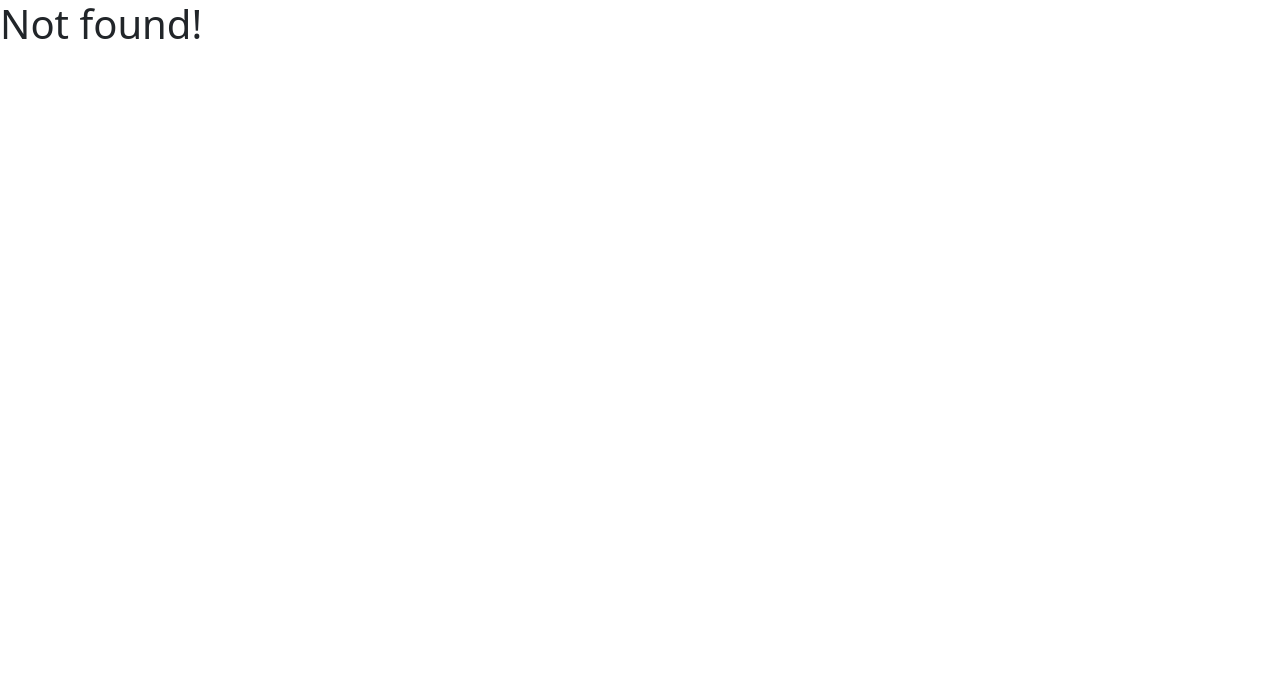
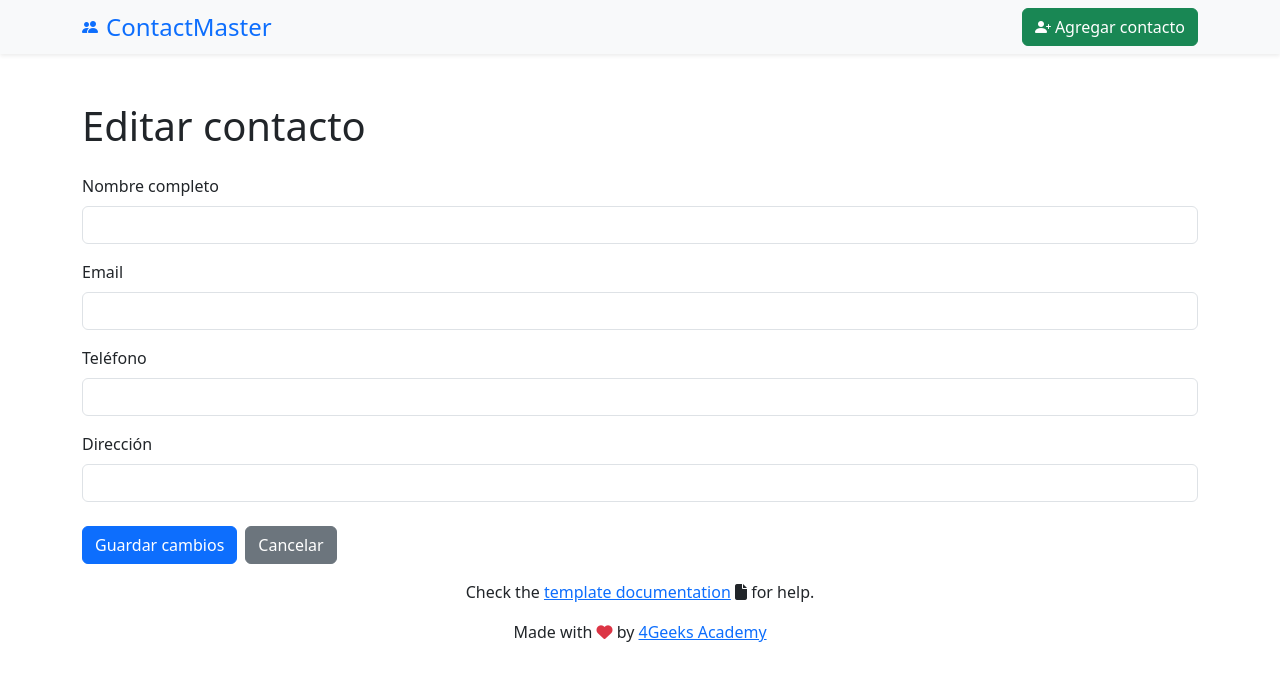
Before and after one commit to 4GeeksAcademy/Contactlist-React-Context-Crys, a React (Vite) app: page /contacts/edit/1 in a window 1280 px wide. Before the commit this address had no page. Shown: the top 680 px of the page. Built offline with nearby package versions, Linux system fonts and the light colour scheme; no server answers.

Commit message:
pendiente corregir 404

```diff
--- a/src/components/ContactCard.jsx
+++ b/src/components/ContactCard.jsx
@@ -3,7 +3,7 @@
 import { useState } from "react";
 import PropTypes from "prop-types";
 import { Modal, Button } from "react-bootstrap"; // Modal y Button para warning
-import  useGlobalReducer from "../hooks/useGlobalReducer";
+import useGlobalReducer from "../hooks/useGlobalReducer";
 import { deleteContact } from "../service/contacts"; // función de servicio API
 
 export const ContactCard = ({ contact }) => {
@@ -65,7 +65,9 @@ export const ContactCard = ({ contact }) => {
 
                 {/* --- Botones a la derecha (editar y eliminar) --- */}
                 <div className="contact-actions d-flex flex-column ms-3">
-                    <button className="btn btn-sm btn-warning mb-2" title="Editar">
+                    <button className="btn btn-sm btn-warning mb-2" title="Editar"
+                    onClick={() => navigate(`/contacts/edit/${contact.id}`)}
+                    >
                         <i className="bi bi-pencil-fill"></i>
                     </button>
                     <button
--- /dev/null
+++ b/src/pages/EditContact.jsx
@@ -0,0 +1,157 @@
+// pages/EditContact.jsx
+import { useState, useEffect } from "react";
+import { useNavigate, useParams } from "react-router-dom";
+import useGlobalReducer from "../hooks/useGlobalReducer";
+import { updateContact } from "../service/contacts";
+import { getContacts } from "../service/contacts"; // para obtener el contacto actual si no lo tenemos en store
+
+export const EditContact = () => {
+  const navigate = useNavigate();
+  const { store, dispatch } = useGlobalReducer();
+  const { contacts } = store;
+
+  const { theId } = useParams(); // ID del contacto a editar
+
+  // 1️⃣ Estado del formulario
+  const [formData, setFormData] = useState({
+    name: "",
+    email: "",
+    phone: "",
+    address: ""
+  });
+
+  const [loading, setLoading] = useState(true); // estado local para cargar datos
+
+  // 2️⃣ Cargar datos del contacto
+  useEffect(() => {
+    const contact = contacts.find(c => c.id === parseInt(theId));
+
+    if (contact) {
+      setFormData({
+        name: contact.name,
+        email: contact.email,
+        phone: contact.phone,
+        address: contact.address
+      });
+      setLoading(false);
+    } else {
+      // Si no está en store, buscar en API
+      getContacts()
+        .then(allContacts => {
+          const c = allContacts.find(c => c.id === parseInt(theId));
+          if (c) {
+            setFormData({
+              name: c.name,
+              email: c.email,
+              phone: c.phone,
+              address: c.address
+            });
+          }
+          setLoading(false);
+        })
+        .catch(err => {
+          dispatch({ type: "SET_ERROR", payload: err.message });
+          setLoading(false);
+        });
+    }
+  }, [theId, contacts, dispatch]);
+
+  // 3️⃣ Manejo de inputs
+  const handleChange = (e) => {
+    setFormData({
+      ...formData,
+      [e.target.name]: e.target.value
+    });
+  };
+
+  // 4️⃣ Envío del formulario
+  const handleSubmit = async (e) => {
+    e.preventDefault();
+
+    if (!formData.name || !formData.email) {
+      alert("Nombre y email son obligatorios");
+      return;
+    }
+
+    try {
+      dispatch({ type: "SET_LOADING" });
+
+      const updated = await updateContact(theId, formData);
+
+      dispatch({
+        type: "UPDATE_CONTACT_SUCCESS",
+        payload: updated
+      });
+
+      navigate("/contacts");
+
+    } catch (error) {
+      dispatch({
+        type: "SET_ERROR",
+        payload: error.message || "Error al actualizar contacto"
+      });
+    }
+  };
+
+  // 5️⃣ Render
+  if (loading) return <p className="edit-contact-loading text-center mt-5">Cargando contacto...</p>;
+
+  return (
+    <div className="edit-contact-container container mt-5">
+      <h1 className="edit-contact-title mb-4">Editar contacto</h1>
+
+      <form className="edit-contact-form" onSubmit={handleSubmit}>
+
+        <div className="form-group mb-3">
+          <label className="form-label">Nombre completo</label>
+          <input
+            type="text"
+            className="form-control edit-contact-input"
+            name="name"
+            value={formData.name}
+            onChange={handleChange}
+          />
+        </div>
+
+        <div className="form-group mb-3">
+          <label className="form-label">Email</label>
+          <input
+            type="email"
+            className="form-control edit-contact-input"
+            name="email"
+            value={formData.email}
+            onChange={handleChange}
+          />
+        </div>
+
+        <div className="form-group mb-3">
+          <label className="form-label">Teléfono</label>
+          <input
+            type="text"
+            className="form-control edit-contact-input"
+            name="phone"
+            value={formData.phone}
+            onChange={handleChange}
+          />
+        </div>
+
+        <div className="form-group mb-4">
+          <label className="form-label">Dirección</label>
+          <input
+            type="text"
+            className="form-control edit-contact-input"
+            name="address"
+            value={formData.address}
+            onChange={handleChange}
+          />
+        </div>
+
+        <div className="edit-contact-actions d-flex gap-2">
+          <button type="submit" className="btn btn-primary">Guardar cambios</button>
+          <button type="button" className="btn btn-secondary" onClick={() => navigate("/contacts")}>Cancelar</button>
+        </div>
+
+      </form>
+    </div>
+  );
+};
--- a/src/routes.jsx
+++ b/src/routes.jsx
@@ -9,6 +9,7 @@ import { Layout } from "./pages/Layout";
 import { Home } from "./pages/Home";
 import { Contacts } from "./pages/Contacts";
 import { AddContact } from "./pages/AddContact";
+import { EditContact } from "./pages/EditContact";
 import { Single } from "./pages/Single";
 import { Demo } from "./pages/Demo";
 
@@ -23,6 +24,9 @@ export const router = createBrowserRouter(
             <Route path="contacts" element={<Contacts />} />
             {/* ADDCONTACTS */}
             <Route path="contacts/add" element={<AddContact />} />
+            {/* EDITCONTACTS */}
+            <Route path="contacts/edit/:theId" element={<EditContact />} />
+
 
             {/* SINGLE */}
             <Route path="single/:theId" element={<Single />} />
```
